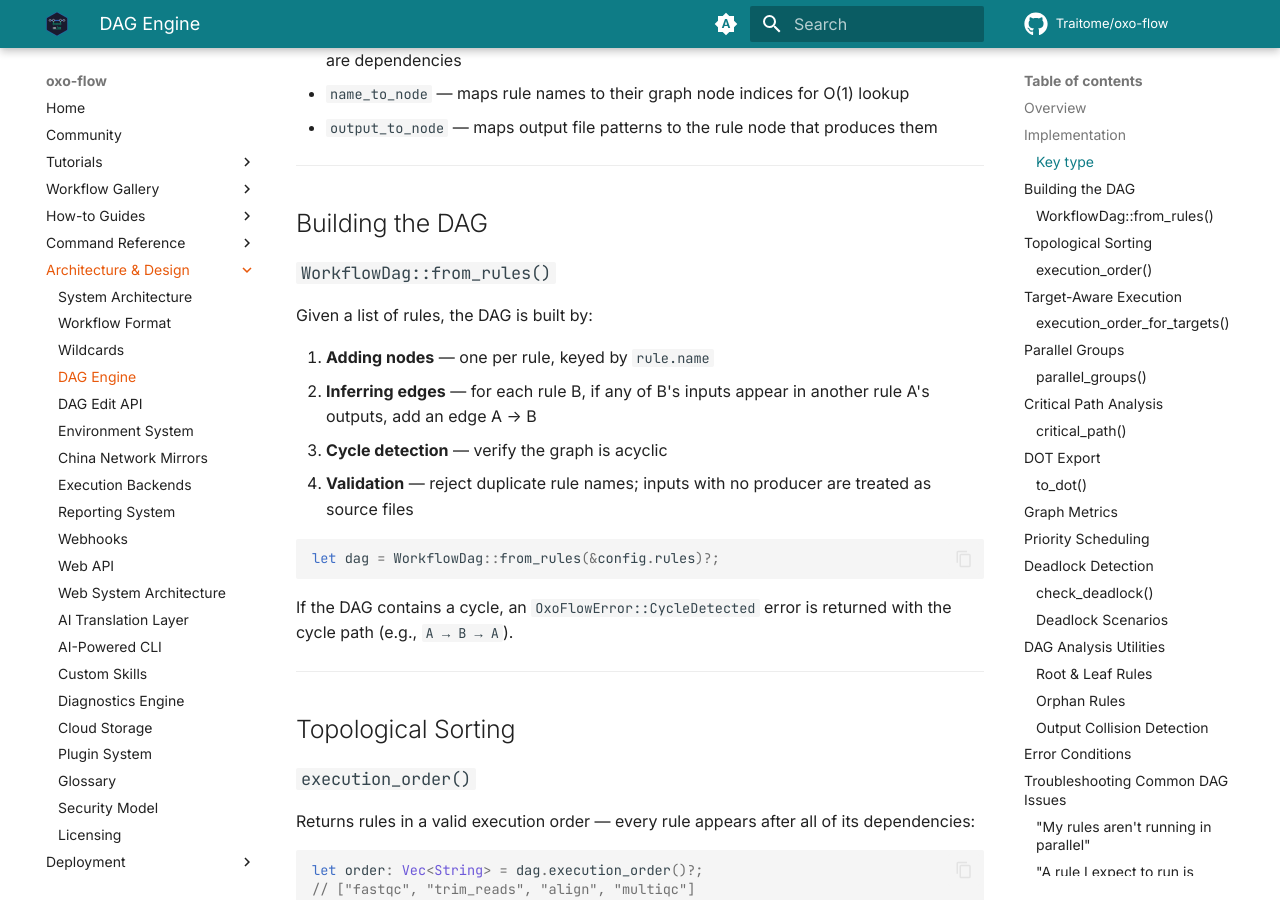
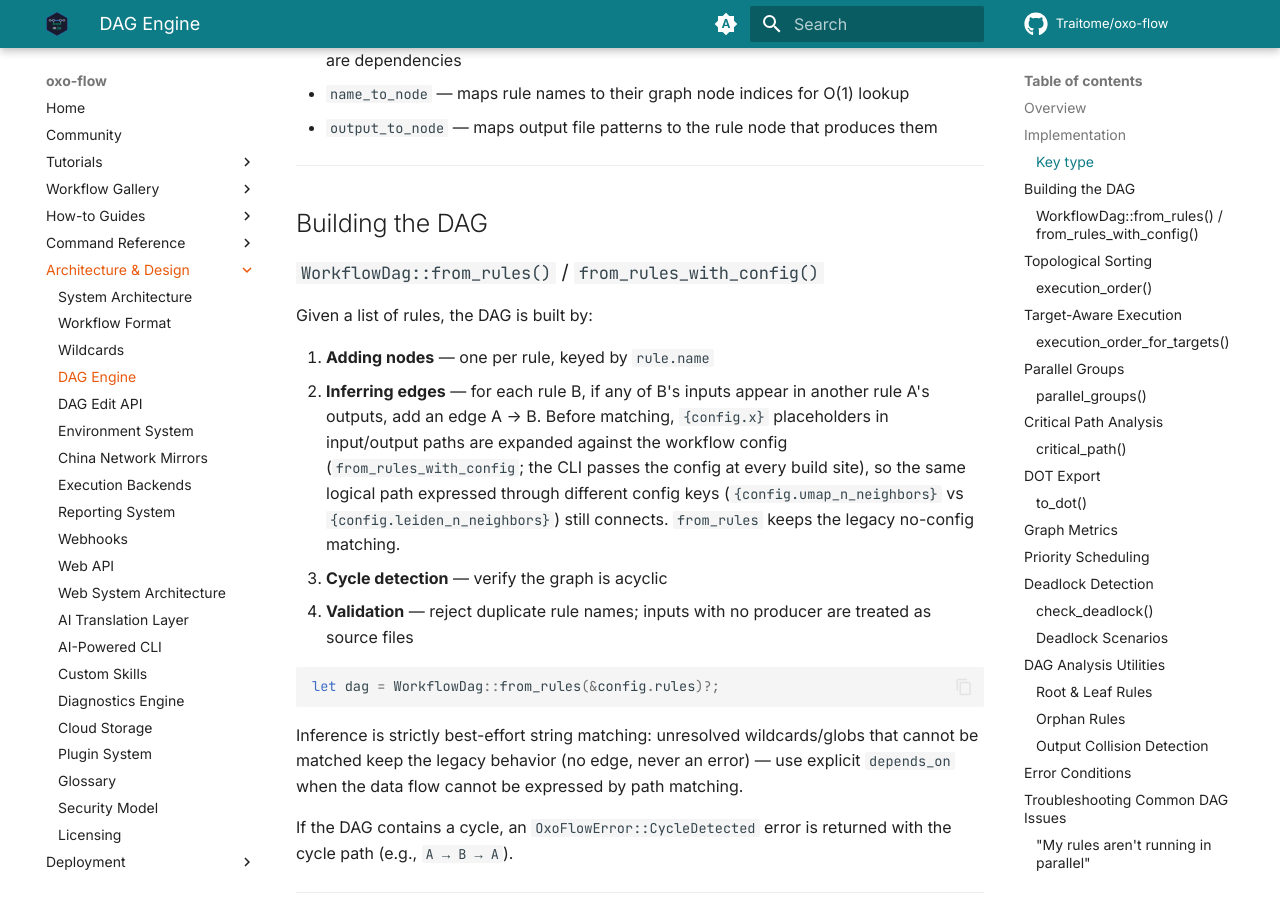
Before and after one commit to Traitome/oxo-flow, an MkDocs documentation site: the page built from docs/guide/src/reference/dag-engine.md, in a window 1280 px wide and 900 px high, scrolled down 1174 px. Built offline with MkDocs 1.6.1 and Material for MkDocs 9.7.7, drawn with Linux system fonts in a browser that asks for light colours; comment, search, counter and statistics services are not loaded.

Commit message:
docs: DAG edge inference expands {config.x} placeholders (from_rules_with_config)

````diff
--- a/docs/guide/src/reference/dag-engine.md
+++ b/docs/guide/src/reference/dag-engine.md
@@ -44,18 +44,20 @@ pub struct DagNode {
 
 ## Building the DAG
 
-### `WorkflowDag::from_rules()`
+### `WorkflowDag::from_rules()` / `from_rules_with_config()`
 
 Given a list of rules, the DAG is built by:
 
 1. **Adding nodes** — one per rule, keyed by `rule.name`
-2. **Inferring edges** — for each rule B, if any of B's inputs appear in another rule A's outputs, add an edge A → B
+2. **Inferring edges** — for each rule B, if any of B's inputs appear in another rule A's outputs, add an edge A → B. Before matching, `{config.x}` placeholders in input/output paths are expanded against the workflow config (`from_rules_with_config`; the CLI passes the config at every build site), so the same logical path expressed through different config keys (`{config.umap_n_neighbors}` vs `{config.leiden_n_neighbors}`) still connects. `from_rules` keeps the legacy no-config matching.
 3. **Cycle detection** — verify the graph is acyclic
 4. **Validation** — reject duplicate rule names; inputs with no producer are treated as source files
 
 ```rust
 let dag = WorkflowDag::from_rules(&config.rules)?;
 ```
+
+Inference is strictly best-effort string matching: unresolved wildcards/globs that cannot be matched keep the legacy behavior (no edge, never an error) — use explicit `depends_on` when the data flow cannot be expressed by path matching.
 
 If the DAG contains a cycle, an `OxoFlowError::CycleDetected` error is returned with the cycle path (e.g., `A → B → A`).
 
````
